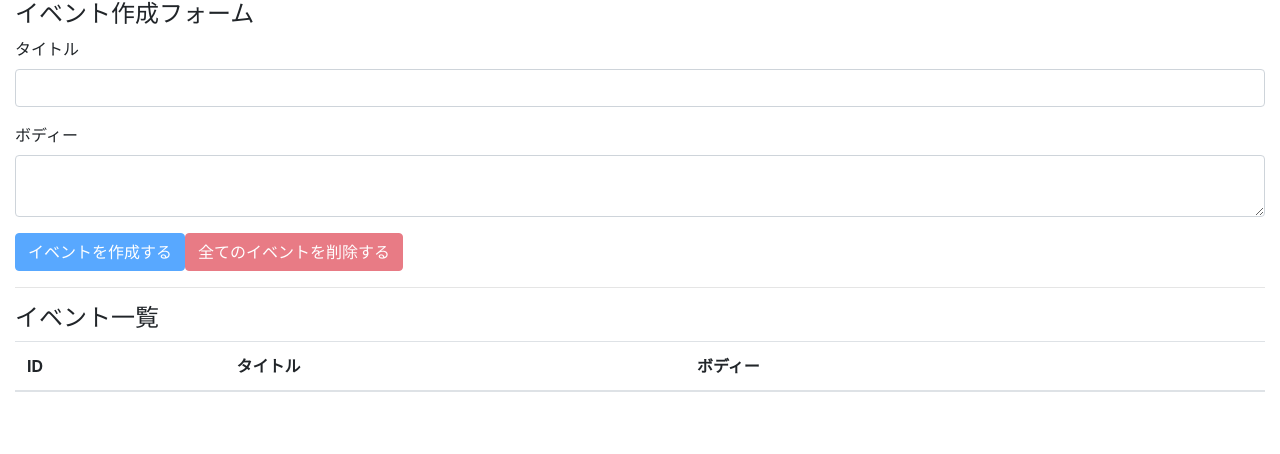
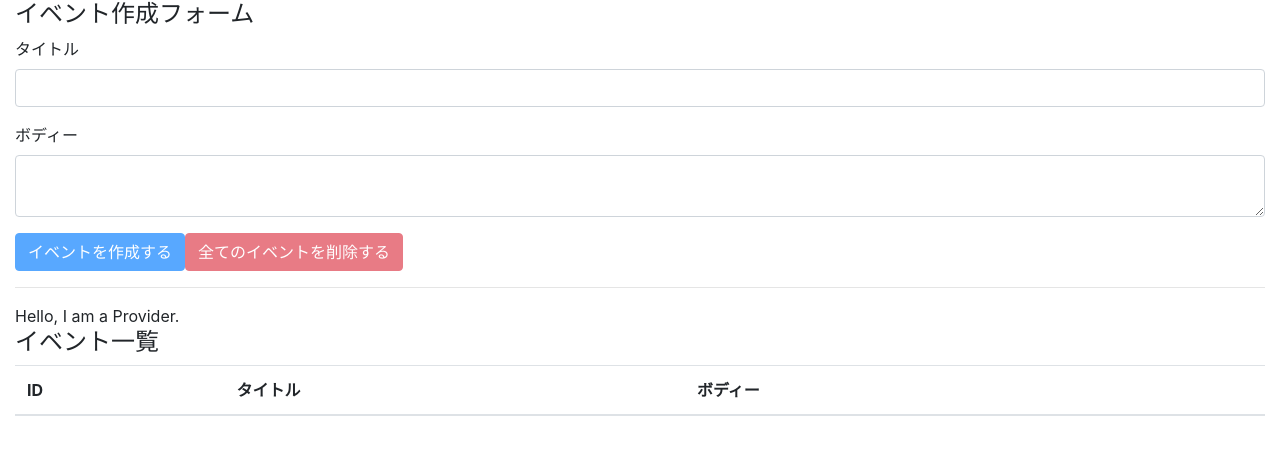
Before and after one commit to uzresk/react-hooks, a React (Create React App) app: page / in a window 1280 px wide. Shown: the top 454 px of the page. Built offline with nearby package versions, Linux system fonts and the light colour scheme.

Commit message:
setup react context provider

```diff
--- a/src/components/App.js
+++ b/src/components/App.js
@@ -3,7 +3,7 @@
 
 import Events from './Events'
 import EventForm from './EventForm'
-
+import AppContext from "../contexts/AppContext";
 import reducer from '../reducers'
 
 const App = () => {
@@ -11,11 +11,13 @@
     const [state, dispatch] = useReducer(reducer, []);
 
     return (
-        <div className="container-fluid">
-            <EventForm state={state} dispatch={dispatch}/>
-            <hr/>
-            <Events state={state} dispatch={dispatch}/>
-        </div>
+        <AppContext.Provider value={'Hello, I am a Provider.'}>
+            <div className="container-fluid">
+                <EventForm state={state} dispatch={dispatch}/>
+                <hr/>
+                <Events state={state} dispatch={dispatch}/>
+            </div>
+        </AppContext.Provider>
     );
 };
 
--- a/src/components/Events.js
+++ b/src/components/Events.js
@@ -1,10 +1,13 @@
-import React from 'react'
+import React, {useContext} from 'react'
 import Event from "./Event";
+import AppContext from "../contexts/AppContext";
 
 // 一覧画面を表すComponent
 const Events = ({state, dispatch}) => {
+    const value =useContext(AppContext);
     return (
         <>
+            <div>{value}</div>
             <h4>イベント一覧</h4>
             <table className="table table-hover">
                 <thead>
```
